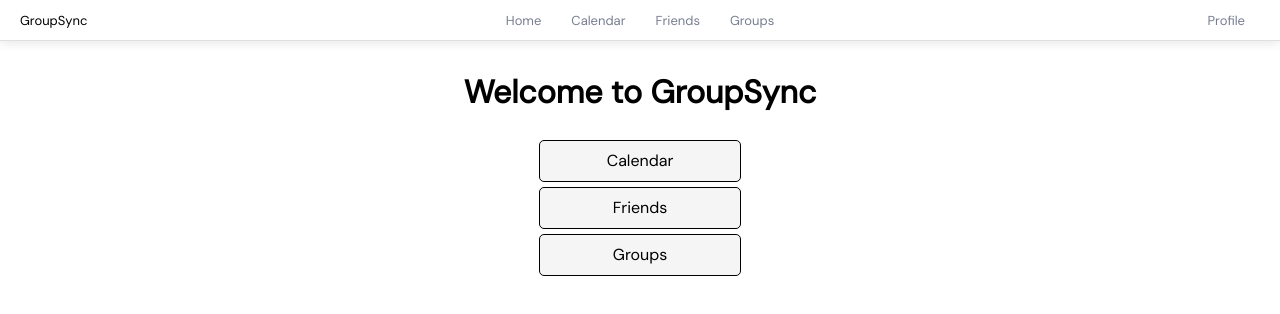
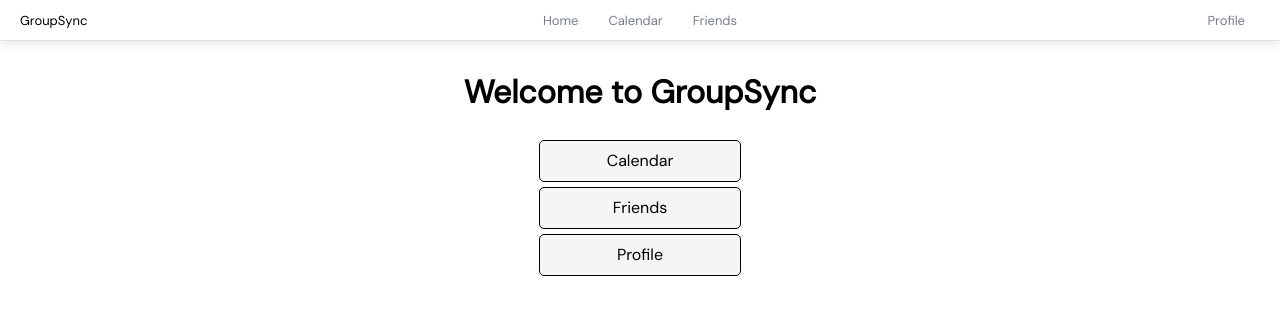
Before and after one commit to TheGuys-tech/DubHacks23, a SvelteKit app: page / in a window 1280 px wide. Shown: the top 314 px of the page. Built offline with nearby package versions, Linux system fonts and the light colour scheme.

Commit message:
Remove groups tab

```diff
--- a/src/routes/+layout.svelte
+++ b/src/routes/+layout.svelte
@@ -4,7 +4,6 @@
     <a href="/">Home</a>
     <a href="/calendar">Calendar</a>
     <a href="/friends">Friends</a>
-    <a href="/groups">Groups</a>
     <div class="nav-spacer"></div>
     <a href="/profile">Profile</a>
 </div>
--- a/src/routes/+page.svelte
+++ b/src/routes/+page.svelte
@@ -2,7 +2,7 @@
     <h1>Welcome to GroupSync</h1>
     <a href="/calendar">Calendar</a>
     <a href="/friends">Friends</a>
-    <a href="/groups">Groups</a>
+    <a href="/profile">Profile</a>
 </div>
 
 <style>
```
